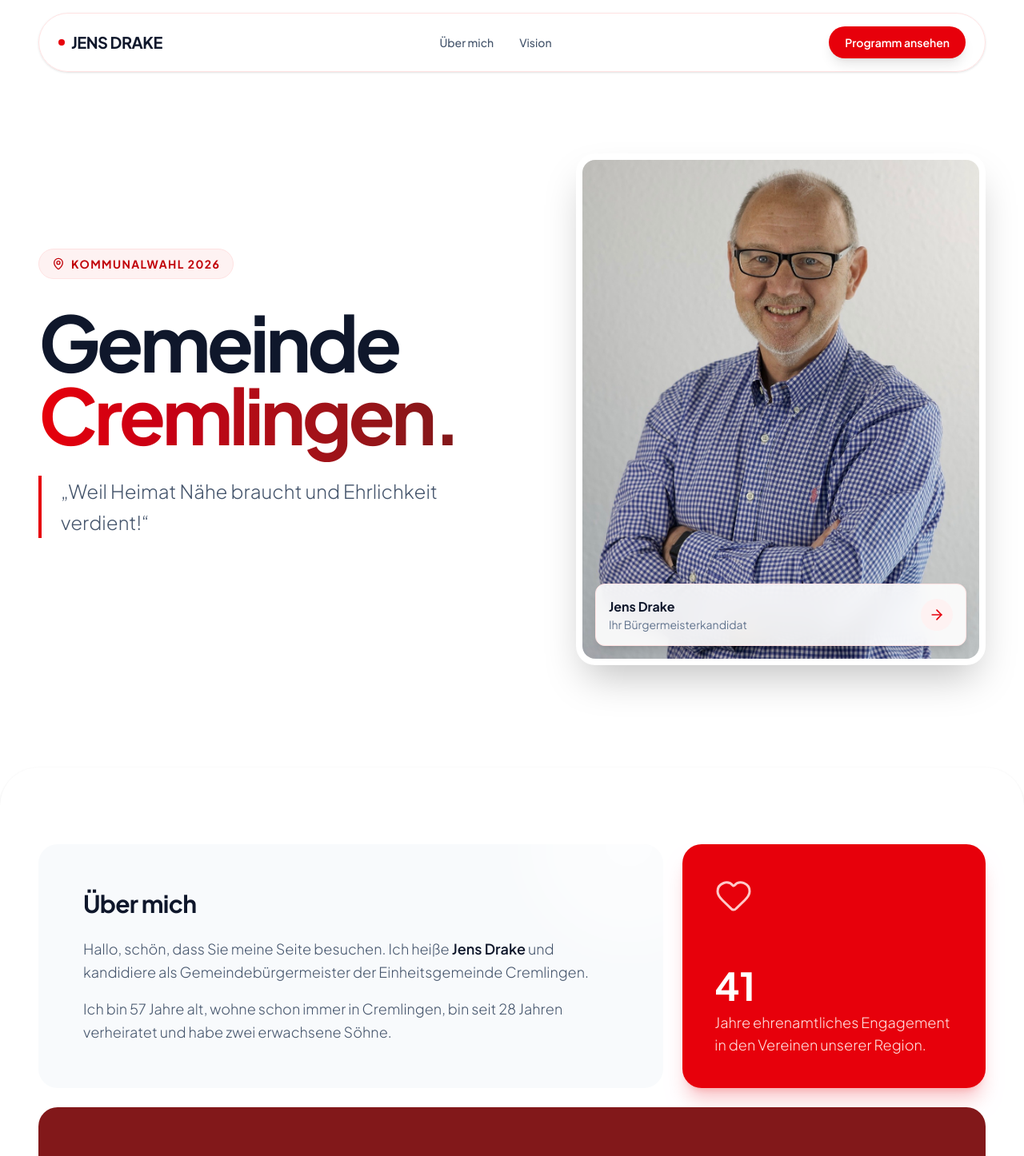
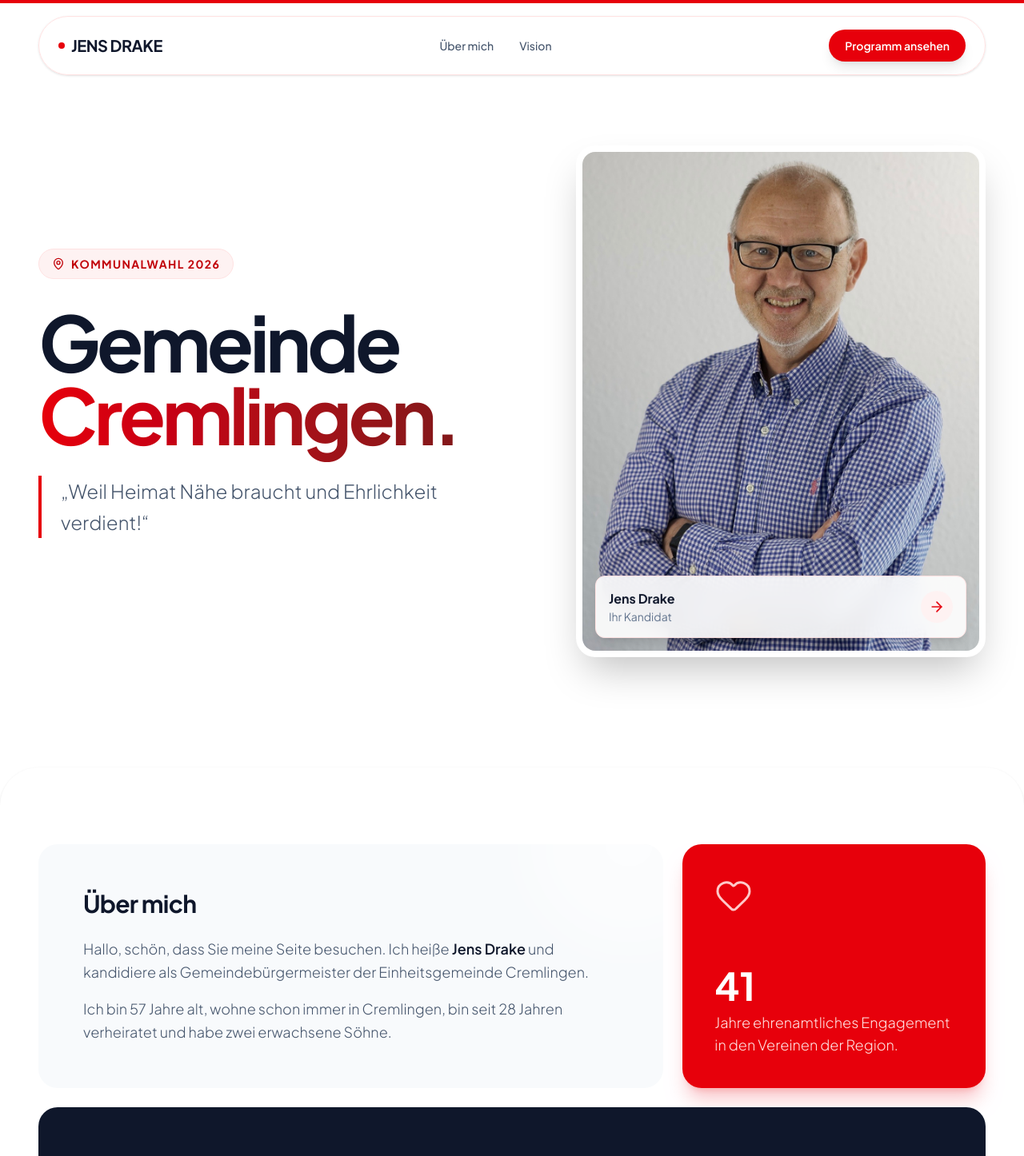
Before and after one commit to falkstange1912/Drake-Website, a React (Vite) app: page / in a window 1280 px wide. Shown: the top 1446 px of the page at 80% size. Built offline with nearby package versions, Linux system fonts and the light colour scheme.

Commit message:
Update App.tsx

```diff
--- a/App.tsx
+++ b/App.tsx
@@ -1,9 +1,8 @@
 import React from 'react';
-import { motion } from 'motion/react';
+import { motion, useScroll, useSpring } from 'motion/react';
 import { Building, Users, MessageCircle, Shield, ArrowRight, Heart, MapPin } from 'lucide-react';
 import portrait from './portrait.jpg';
 
-// Animations-Vorlagen
 const fadeInUp = {
   hidden: { opacity: 0, y: 40 },
   visible: { opacity: 1, y: 0, transition: { duration: 0.8, ease: [0.16, 1, 0.3, 1] } }
@@ -13,17 +12,35 @@ const staggerContainer = {
   hidden: { opacity: 0 },
   visible: {
     opacity: 1,
-    transition: { staggerChildren: 0.15 }
+    transition: { staggerChildren: 0.2 }
   }
 };
 
 export default function App() {
+  const { scrollYProgress } = useScroll();
+  const scaleX = useSpring(scrollYProgress, {
+    stiffness: 100,
+    damping: 30,
+    restDelta: 0.001
+  });
+
   return (
     <div className="min-h-screen bg-white text-slate-900 font-sans selection:bg-red-600 selection:text-white overflow-hidden">
 
+      {/* SCROLL PROGRESS BAR */}
+      <motion.div
+        className="fixed top-0 left-0 right-0 h-1 bg-red-600 origin-left z-[60]"
+        style={{ scaleX }}
+      />
+
       {/* FLOATING GLASS HEADER */}
-      <header className="fixed top-0 left-0 right-0 z-50 px-6 md:px-12 py-4">
-        <div className="max-w-7xl mx-auto bg-white/70 backdrop-blur-xl border border-red-100 shadow-sm rounded-full px-6 py-4 flex justify-between items-center transition-all">
+      <header className="fixed top-0 left-0 right-0 z-50 px-6 md:px-12 py-4 mt-1">
+        <motion.div
+          initial={{ y: -100, opacity: 0 }}
+          animate={{ y: 0, opacity: 1 }}
+          transition={{ duration: 0.8, ease: [0.16, 1, 0.3, 1] }}
+          className="max-w-7xl mx-auto bg-white/80 backdrop-blur-xl border border-red-100 shadow-sm rounded-full px-6 py-4 flex justify-between items-center transition-all"
+        >
           <div className="font-extrabold text-xl tracking-tight flex items-center gap-2">
             <span className="w-2 h-2 rounded-full bg-red-600 animate-pulse"></span>
             JENS DRAKE
@@ -32,30 +49,45 @@ export default function App() {
             <a href="#about" className="hover:text-red-600 transition-colors">Über mich</a>
             <a href="#vision" className="hover:text-red-600 transition-colors">Vision</a>
           </nav>
-          <a href="#vision" className="bg-red-600 text-white px-5 py-2.5 rounded-full text-sm font-semibold hover:bg-red-700 transition-colors shadow-lg hover:shadow-red-500/25">
+          <motion.a
+            whileHover={{ scale: 1.05 }}
+            whileTap={{ scale: 0.95 }}
+            href="#vision"
+            className="bg-red-600 text-white px-5 py-2.5 rounded-full text-sm font-semibold hover:bg-red-700 transition-colors shadow-lg hover:shadow-red-500/30"
+          >
             Programm ansehen
-          </a>
-        </div>
+          </motion.a>
+        </motion.div>
       </header>
 
       {/* MODERN HERO SECTION */}
       <section className="relative pt-32 pb-20 lg:pt-48 lg:pb-32 px-6 md:px-12">
-        {/* Abstract Background Elements */}
         <div className="absolute top-0 left-0 w-full h-full overflow-hidden -z-10 pointer-events-none">
-          <div className="absolute top-[-10%] right-[-5%] w-[50vw] h-[50vw] rounded-full bg-red-50 blur-3xl"></div>
-          <div className="absolute bottom-[-10%] left-[-10%] w-[40vw] h-[40vw] rounded-full bg-slate-100 blur-3xl"></div>
+          <motion.div
+            animate={{ scale: [1, 1.1, 1], rotate: [0, 5, 0] }}
+            transition={{ duration: 20, repeat: Infinity, repeatType: "reverse" }}
+            className="absolute top-[-10%] right-[-5%] w-[50vw] h-[50vw] rounded-full bg-red-50 blur-3xl"
+          />
+          <motion.div
+            animate={{ scale: [1, 1.2, 1], rotate: [0, -5, 0] }}
+            transition={{ duration: 25, repeat: Infinity, repeatType: "reverse" }}
+            className="absolute bottom-[-10%] left-[-10%] w-[40vw] h-[40vw] rounded-full bg-slate-50 blur-3xl"
+          />
         </div>
 
         <div className="max-w-7xl mx-auto flex flex-col lg:flex-row items-center gap-16">
 
-          {/* Text Content */}
           <motion.div
             className="flex-1 flex flex-col justify-center"
             initial="hidden"
             animate="visible"
             variants={staggerContainer}
           >
-            <motion.div variants={fadeInUp} className="inline-flex items-center gap-2 px-4 py-2 rounded-full bg-red-50 text-red-700 text-sm font-bold tracking-widest uppercase mb-8 border border-red-100 w-fit">
+            <motion.div
+              variants={fadeInUp}
+              whileHover={{ scale: 1.05 }}
+              className="inline-flex items-center gap-2 px-4 py-2 rounded-full bg-red-50 text-red-700 text-sm font-bold tracking-widest uppercase mb-8 border border-red-100 w-fit cursor-default"
+            >
               <MapPin size={16} /> Kommunalwahl 2026
             </motion.div>
 
@@ -71,32 +103,35 @@ export default function App() {
             </motion.p>
           </motion.div>
 
-          {/* Image Content */}
           <motion.div
             className="flex-1 w-full max-w-lg relative"
-            initial={{ opacity: 0, scale: 0.9, rotate: -2 }}
+            initial={{ opacity: 0, scale: 0.8, rotate: -5 }}
             animate={{ opacity: 1, scale: 1, rotate: 0 }}
-            transition={{ duration: 1, ease: [0.16, 1, 0.3, 1] }}
+            transition={{ duration: 1.2, ease: [0.16, 1, 0.3, 1] }}
           >
-            {/* Image Frame */}
-            <div className="relative rounded-3xl overflow-hidden shadow-2xl bg-white p-2 z-10 aspect-[4/5]">
+            <motion.div
+              animate={{ y: [-10, 10, -10] }}
+              transition={{ duration: 6, repeat: Infinity, ease: "easeInOut" }}
+              className="relative rounded-3xl overflow-hidden shadow-2xl bg-white p-2 z-10 aspect-[4/5]"
+            >
               <img
                 src={portrait}
                 alt="Jens Drake - Bürgermeisterkandidat"
                 className="w-full h-full object-cover rounded-2xl"
               />
-              {/* Overlay Badge */}
-              <a href="#about" className="absolute bottom-6 left-6 right-6 bg-white/90 backdrop-blur-md p-4 rounded-xl shadow-lg border border-red-100 flex items-center justify-between group cursor-pointer hover:bg-white transition-colors">
+              <a href="#about" className="absolute bottom-6 left-6 right-6 bg-white/90 backdrop-blur-md p-4 rounded-xl shadow-lg border border-red-100 flex items-center justify-between group cursor-pointer hover:bg-white hover:scale-[1.02] transition-all duration-300">
                 <div>
                   <p className="font-bold text-slate-900">Jens Drake</p>
-                  <p className="text-sm text-slate-500">Ihr Bürgermeisterkandidat</p>
+                  <p className="text-sm text-slate-500">Ihr Kandidat</p>
                 </div>
-                <div className="w-10 h-10 rounded-full bg-red-50 text-red-600 flex items-center justify-center group-hover:bg-red-600 group-hover:text-white transition-all duration-300">
+                <motion.div
+                  whileHover={{ rotate: 45 }}
+                  className="w-10 h-10 rounded-full bg-red-50 text-red-600 flex items-center justify-center group-hover:bg-red-600 group-hover:text-white transition-all duration-300"
+                >
                   <ArrowRight size={20} />
-                </div>
+                </motion.div>
               </a>
-            </div>
-            {/* Decor Element */}
+            </motion.div>
             <div className="absolute -z-10 top-8 -right-8 w-full h-full rounded-3xl bg-red-900"></div>
           </motion.div>
         </div>
@@ -112,8 +147,11 @@ export default function App() {
             variants={staggerContainer}
             className="grid grid-cols-1 md:grid-cols-3 gap-6"
           >
-            {/* Intro Card */}
-            <motion.div variants={fadeInUp} className="md:col-span-2 bg-slate-50 rounded-3xl p-10 md:p-14 flex flex-col justify-center relative overflow-hidden group hover:shadow-xl transition-all duration-500">
+            <motion.div
+              variants={fadeInUp}
+              whileHover={{ scale: 1.02 }}
+              className="md:col-span-2 bg-slate-50 rounded-3xl p-10 md:p-14 flex flex-col justify-center relative overflow-hidden group transition-all duration-500"
+            >
               <h3 className="text-3xl font-extrabold mb-6 tracking-tight z-10">Über mich</h3>
               <p className="text-lg text-slate-600 font-light leading-relaxed mb-4 z-10">
                 Hallo, schön, dass Sie meine Seite besuchen. Ich heiße <strong className="font-semibold text-slate-900">Jens Drake</strong> und kandidiere als Gemeindebürgermeister der Einheitsgemeinde Cremlingen.
@@ -121,20 +159,28 @@ export default function App() {
               <p className="text-lg text-slate-600 font-light leading-relaxed z-10">
                 Ich bin 57 Jahre alt, wohne schon immer in Cremlingen, bin seit 28 Jahren verheiratet und habe zwei erwachsene Söhne.
               </p>
-              <div className="absolute top-0 right-0 w-64 h-64 bg-white/50 rounded-full -translate-y-1/2 translate-x-1/3 blur-2xl group-hover:bg-red-50 transition-colors duration-500"></div>
+              <div className="absolute top-0 right-0 w-64 h-64 bg-white/50 rounded-full -translate-y-1/2 translate-x-1/3 blur-2xl group-hover:bg-red-100/50 group-hover:scale-150 transition-all duration-700"></div>
             </motion.div>
 
-            {/* Ehrenamt Card */}
-            <motion.div variants={fadeInUp} className="bg-red-600 text-white rounded-3xl p-10 flex flex-col justify-between hover:-translate-y-2 transition-transform duration-500 shadow-xl shadow-red-600/20">
-              <Heart className="w-12 h-12 text-red-200 mb-8" strokeWidth={1.5} />
+            <motion.div
+              variants={fadeInUp}
+              whileHover={{ scale: 1.05, y: -10 }}
+              className="bg-red-600 text-white rounded-3xl p-10 flex flex-col justify-between shadow-xl shadow-red-600/20 cursor-default"
+            >
+              <motion.div animate={{ scale: [1, 1.1, 1] }} transition={{ duration: 2, repeat: Infinity }}>
+                <Heart className="w-12 h-12 text-red-200 mb-8" strokeWidth={1.5} />
+              </motion.div>
               <div>
                 <h4 className="text-5xl font-black mb-2">41</h4>
-                <p className="text-red-100 font-light text-lg">Jahre ehrenamtliches Engagement in den Vereinen unserer Region.</p>
+                <p className="text-red-100 font-light text-lg">Jahre ehrenamtliches Engagement in den Vereinen der Region.</p>
               </div>
             </motion.div>
 
-            {/* Beruf Card */}
-            <motion.div variants={fadeInUp} className="md:col-span-3 bg-red-900 text-white rounded-3xl p-10 md:p-14 flex flex-col md:flex-row items-center gap-10 hover:shadow-2xl transition-all duration-500">
+            <motion.div
+              variants={fadeInUp}
+              whileHover={{ scale: 1.02 }}
+              className="md:col-span-3 bg-slate-900 text-white rounded-3xl p-10 md:p-14 flex flex-col md:flex-row items-center gap-10 hover:shadow-2xl hover:shadow-red-900/20 transition-all duration-500"
+            >
               <div className="w-20 h-20 rounded-2xl bg-white/10 flex items-center justify-center shrink-0">
                 <Building className="w-10 h-10 text-white" strokeWidth={1.5} />
               </div>
@@ -151,9 +197,8 @@ export default function App() {
       </section>
 
       {/* MODERN VISION SECTION */}
-      <section id="vision" className="py-32 px-6 md:px-12 relative">
+      <section id="vision" className="py-32 px-6 md:px-12 relative overflow-hidden">
         <div className="max-w-7xl mx-auto">
-
           <motion.div
             initial="hidden"
             whileInView="visible"
@@ -176,38 +221,24 @@ export default function App() {
             variants={staggerContainer}
             className="grid grid-cols-1 md:grid-cols-3 gap-8"
           >
-            {/* Goal 1 */}
-            <motion.div variants={fadeInUp} className="bg-white rounded-3xl p-10 shadow-[0_8px_30px_rgb(0,0,0,0.04)] hover:shadow-[0_8px_40px_rgb(0,0,0,0.08)] transition-all duration-500 border border-slate-100 group hover:border-red-100">
-              <div className="w-16 h-16 rounded-2xl bg-red-50 flex items-center justify-center mb-8 group-hover:scale-110 group-hover:bg-red-600 transition-all duration-500">
-                <Users className="w-8 h-8 text-red-600 group-hover:text-white transition-colors" />
-              </div>
-              <h4 className="text-2xl font-bold mb-4 text-slate-900">Bürgerorientiert</h4>
-              <p className="text-slate-600 font-light leading-relaxed">
-                Ich werde die Verwaltung verständlicher und lebensnäher gestalten, damit sie für die Menschen da ist – nicht umgekehrt.
-              </p>
-            </motion.div>
-
-            {/* Goal 2 */}
-            <motion.div variants={fadeInUp} className="bg-white rounded-3xl p-10 shadow-[0_8px_30px_rgb(0,0,0,0.04)] hover:shadow-[0_8px_40px_rgb(0,0,0,0.08)] transition-all duration-500 border border-slate-100 group hover:border-red-100">
-              <div className="w-16 h-16 rounded-2xl bg-red-50 flex items-center justify-center mb-8 group-hover:scale-110 group-hover:bg-red-600 transition-all duration-500">
-                <MessageCircle className="w-8 h-8 text-red-600 group-hover:text-white transition-colors" />
-              </div>
-              <h4 className="text-2xl font-bold mb-4 text-slate-900">Echter Dialog</h4>
-              <p className="text-slate-600 font-light leading-relaxed">
-                Nur wer zuhört, kann richtig entscheiden. Durch aktiven Bürgerdialog möchte ich die Akzeptanz für Entscheidungen herbeiführen.
-              </p>
-            </motion.div>
-
-            {/* Goal 3 */}
-            <motion.div variants={fadeInUp} className="bg-white rounded-3xl p-10 shadow-[0_8px_30px_rgb(0,0,0,0.04)] hover:shadow-[0_8px_40px_rgb(0,0,0,0.08)] transition-all duration-500 border border-slate-100 group hover:border-red-100">
-              <div className="w-16 h-16 rounded-2xl bg-red-50 flex items-center justify-center mb-8 group-hover:scale-110 group-hover:bg-red-600 transition-all duration-500">
-                <Shield className="w-8 h-8 text-red-600 group-hover:text-white transition-colors" />
-              </div>
-              <h4 className="text-2xl font-bold mb-4 text-slate-900">Volle Transparenz</h4>
-              <p className="text-slate-600 font-light leading-relaxed">
-                Entscheidungen müssen nachvollziehbar sein. Eine ehrliche und offene Kommunikation ist das Fundament meiner Arbeit.
-              </p>
-            </motion.div>
+            {[
+              { icon: Users, title: "Bürgerorientiert", desc: "Ich werde die Verwaltung verständlicher und lebensnäher gestalten, damit sie für die Menschen da ist – nicht umgekehrt." },
+              { icon: MessageCircle, title: "Echter Dialog", desc: "Nur wer zuhört, kann richtig entscheiden. Durch aktiven Bürgerdialog möchte ich die Akzeptanz für Entscheidungen herbeiführen." },
+              { icon: Shield, title: "Volle Transparenz", desc: "Entscheidungen müssen nachvollziehbar sein. Eine ehrliche und offene Kommunikation ist das Fundament meiner Arbeit." }
+            ].map((item, idx) => (
+              <motion.div
+                key={idx}
+                variants={fadeInUp}
+                whileHover={{ y: -10, scale: 1.03 }}
+                className="bg-white rounded-3xl p-10 shadow-[0_8px_30px_rgb(0,0,0,0.04)] hover:shadow-[0_8px_40px_rgb(220,38,38,0.1)] transition-all duration-300 border border-slate-100 group"
+              >
+                <div className="w-16 h-16 rounded-2xl bg-red-50 flex items-center justify-center mb-8 group-hover:bg-red-600 transition-all duration-500">
+                  <item.icon className="w-8 h-8 text-red-600 group-hover:text-white transition-colors" />
+                </div>
+                <h4 className="text-2xl font-bold mb-4 text-slate-900">{item.title}</h4>
+                <p className="text-slate-600 font-light leading-relaxed">{item.desc}</p>
+              </motion.div>
+            ))}
           </motion.div>
         </div>
       </section>
```
